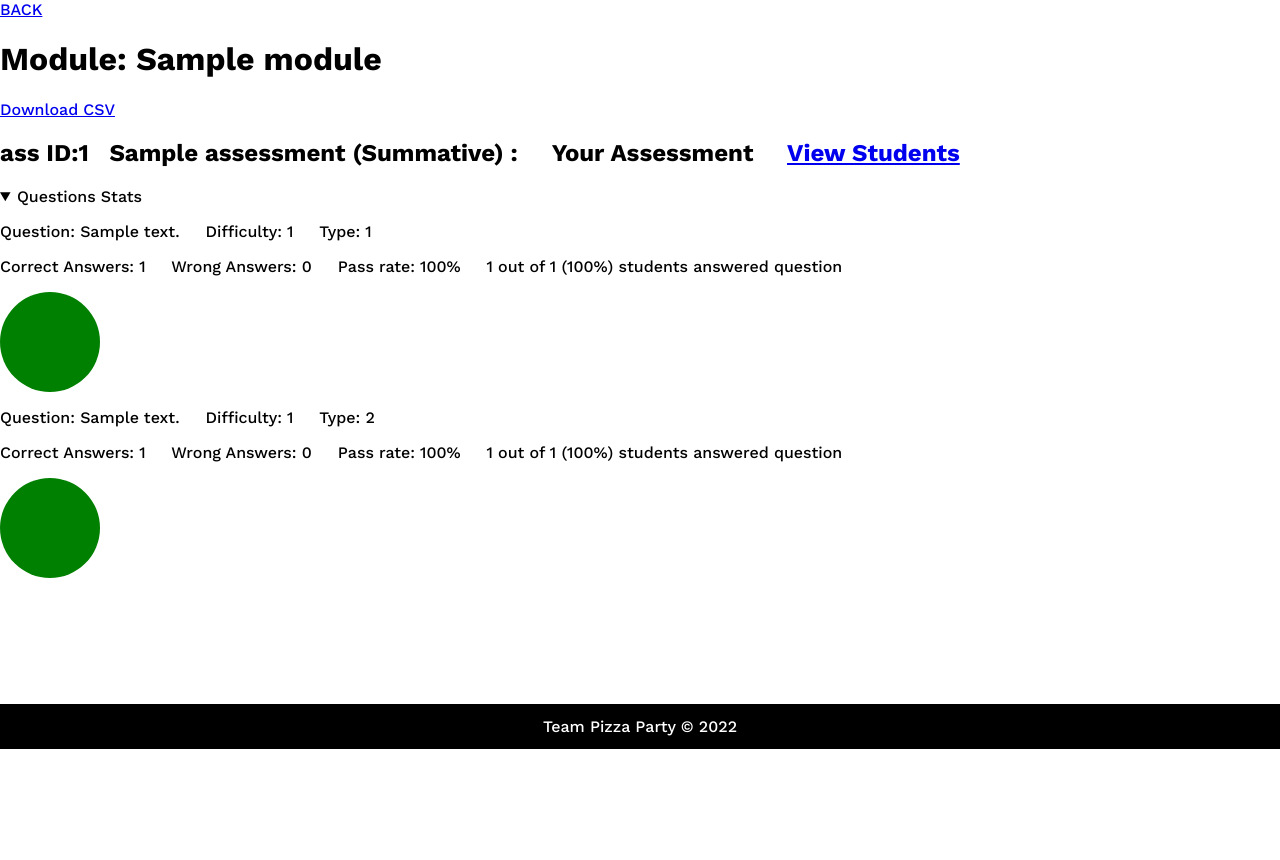
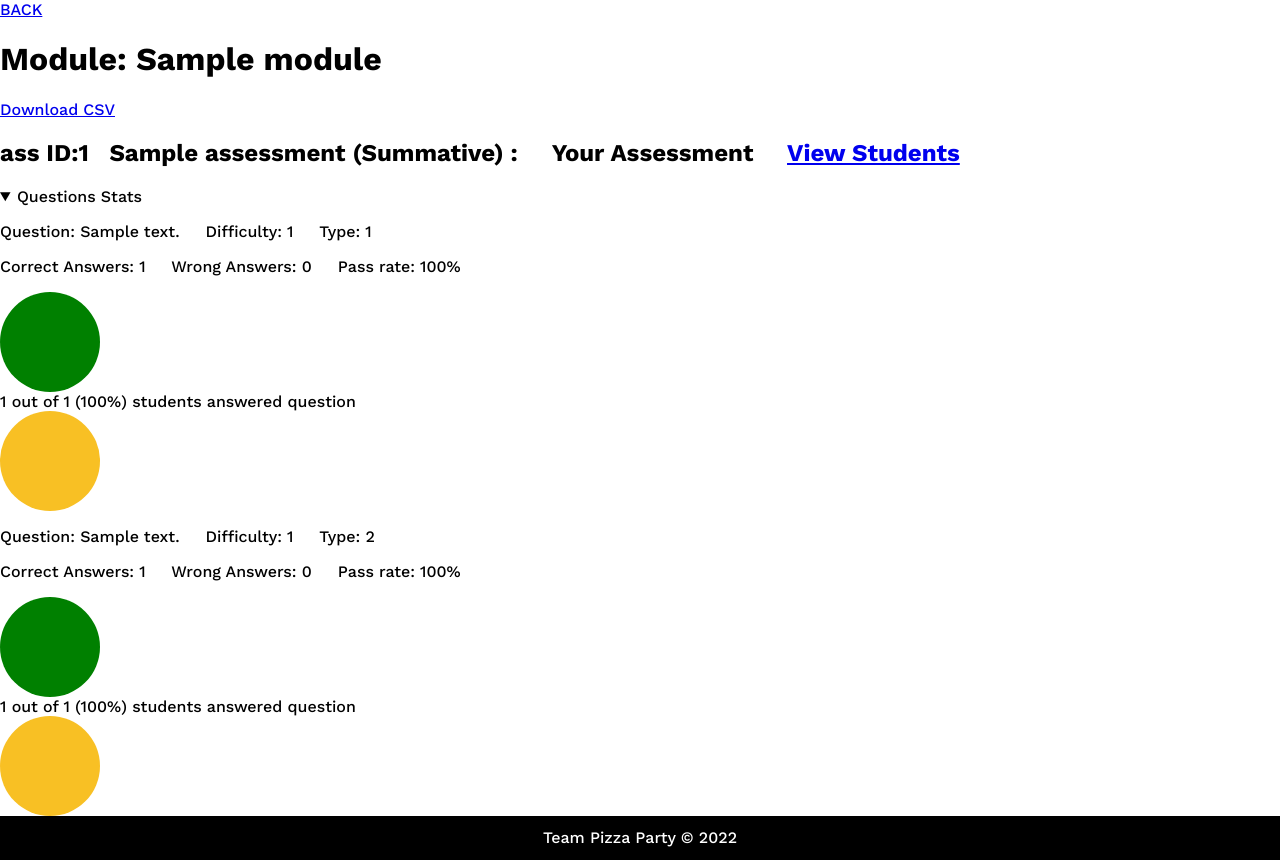
Before and after one commit to dredly/AAT_Deployment, a Flask app: a page that uses aat/staff_stats/templates/module.html in a window 1280 px wide, after a click on "Questions Stats". Shown: the part 51-911 px from the top of the page. Before the commit the page ends 800 px from the top, so only its background shows below. Run offline with Flask 2, Linux system fonts and the light colour scheme; a user stored in the database is signed in; tables that the repository leaves empty hold one stand-in row (values such as "Sample post").

Commit message:
added pie for students taken on modules.html

```diff
--- a/aat/staff_stats/routes.py
+++ b/aat/staff_stats/routes.py
@@ -174,6 +174,7 @@ def module(Module_title):
 
         students_answered_question = total
         number_of_students = len(students)
+        students_not_answered_question = number_of_students - students_answered_question
         if total == 0:
             taken_percentage = 0
         if number_of_students == 0:
@@ -182,7 +183,7 @@ def module(Module_title):
             taken_percentage = int((students_answered_question/number_of_students)* 100)
 
 
-
+        questionDetails["students_not_answered_question"] = students_not_answered_question
         questionDetails["students_answered_question"] = total
         questionDetails["correct_answers"] = yay
         questionDetails["wrong_answers"] = nay
--- a/aat/staff_stats/templates/module.html
+++ b/aat/staff_stats/templates/module.html
@@ -17,11 +17,11 @@
             <section>
             <div class ="staff_stats_cohort_answers">
             <p>Question: {{question.get("question_text")}} &nbsp;&nbsp;&nbsp; Difficulty: {{question.get("question_difficulty")}} &nbsp;&nbsp;&nbsp Type: {{question.get("question_type")}} </p>
-            <p>Correct Answers: {{question.get("correct_answers")}} &nbsp;&nbsp;&nbsp;  Wrong Answers: {{question.get("wrong_answers")}} &nbsp;&nbsp;&nbsp; {%if question.get("correct_answers") == 0 and question.get("wrong_answers") == 0  %} <p> No attempts have been made </p> {%else%} Pass rate: {{question.get("pass_percentage")}}% {%endif%} &nbsp;&nbsp;&nbsp;  {{question.get("students_answered_question")}} out of {{number_of_students}} ({{question.get("taken_percentage")}}%) students answered question </p>
+            <p>Correct Answers: {{question.get("correct_answers")}} &nbsp;&nbsp;&nbsp;  Wrong Answers: {{question.get("wrong_answers")}} &nbsp;&nbsp;&nbsp; {%if question.get("correct_answers") == 0 and question.get("wrong_answers") == 0  %} <p> No attempts have been made </p> {%else%} Pass rate: {{question.get("pass_percentage")}}% {%endif%}</p>
 
             {%if question.get("correct_answers") == 0 and question.get("wrong_answers") == 0  %}
                 {%else%}
-                    <div class ="staff_stats_cohort_answers" id='vis{{question.get("question_assessment_id")}}{{question.get("questionId")}}{{question.get("question_type")}}'></div>
+                    <div class ="staff_stats_cohort_answers" id='vis{{question.get("question_assessment_id")}}{{question.get("questionId")}}{{question.get("question_type")}}'>
                 <script>
                     var data = ['{{question.get("wrong_answers")}}' ,'{{question.get("correct_answers")}}'];
                     var svg = d3.select('#vis{{question.get("question_assessment_id")}}{{question.get("questionId")}}{{question.get("question_type")}}').append('svg').attr("width",100).attr("height",100),
@@ -54,6 +54,43 @@
                         })
                         .attr("d", arc);
                 </script>
+                </div>
+                <div>
+                    {{question.get("students_answered_question")}} out of {{number_of_students}} ({{question.get("taken_percentage")}}%) students answered question
+                    <div class ="staff_stats_cohort_answers" id='vis2{{question.get("question_assessment_id")}}{{question.get("questionId")}}{{question.get("question_type")}}'>
+                        <script>
+                            var data = ['{{question.get("students_not_answered_question")}}' ,'{{question.get("students_answered_question")}}'];
+                            var svg = d3.select('#vis2{{question.get("question_assessment_id")}}{{question.get("questionId")}}{{question.get("question_type")}}').append('svg').attr("width",100).attr("height",100),
+                            width = svg.attr("width"),
+                            height = svg.attr("height"),
+                            radius = Math.min(width, height) / 2,
+                            g = svg.append("g").attr("transform", "translate(" + width / 2 + "," + height / 2 + ")");
+
+                            var color = d3.scaleOrdinal(['rgb(125, 4, 238)','rgb(248, 192, 36)']);
+
+                            // Generate the pie
+                            var pie = d3.pie();
+
+                            // Generate the arcs
+                            var arc = d3.arc()
+                            .innerRadius(0)
+                            .outerRadius(radius);
+
+                            //Generate groups
+                            var arcs = g.selectAll("arc")
+                                        .data(pie(data))
+                                        .enter()
+                                        .append("g")
+                                        .attr("class", "arc")
+
+                            //Draw arc paths
+                            arcs.append("path")
+                                .attr("fill", function(d, i) {
+                                    return color(i);
+                                })
+                                .attr("d", arc);
+                        </script>
+                </div>
                 </section>
         {%endif%}
 
```
